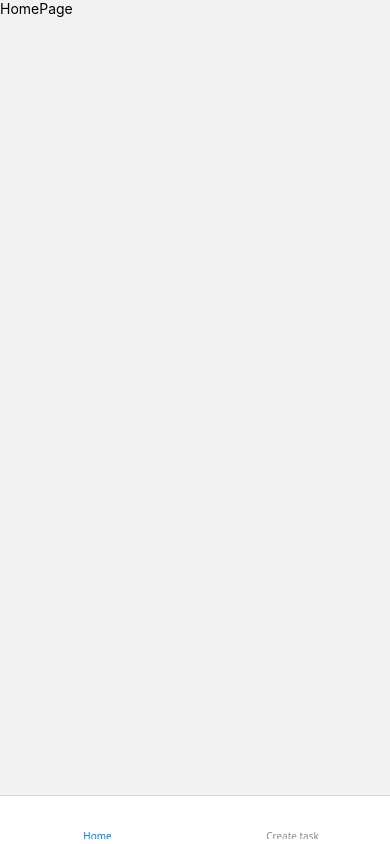
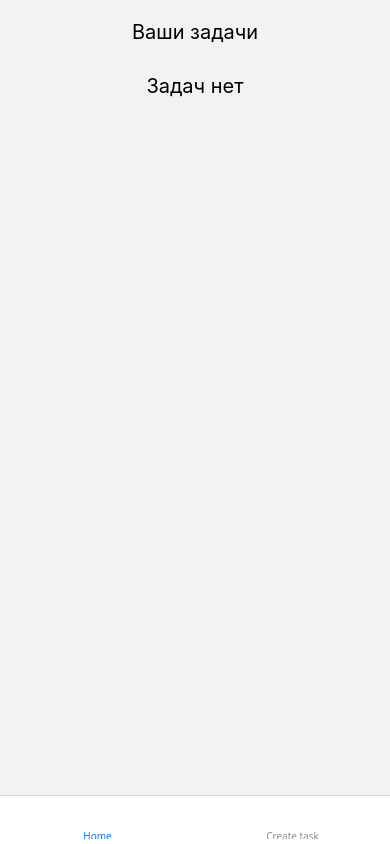
Before and after one commit to BikbaevR/day-time-count, a React Native app in the folder my_super_app/: screen /Home in a window 390 px wide. Built offline with nearby package versions, Linux system fonts and the light colour scheme.

Commit message:
отображение задач

```diff
--- a/my_super_app/App.jsx
+++ b/my_super_app/App.jsx
@@ -5,6 +5,7 @@ import { View, Text, SafeAreaView } from 'react-native';
 import {HomePage} from "./app/components/homePage/HomePage";
 import {AddTaskPage} from "./app/components/addTaskPage/AddTaskPage";
 import {TaskProvider} from "./app/components/taskContext/TaskContext";
+import {MyCarousel} from "./app/components/carousel/Carousel";
 
 
 const Tab = createBottomTabNavigator();
--- /dev/null
+++ b/my_super_app/app/components/carousel/Carousel.jsx
@@ -0,0 +1,82 @@
+import React, { useState } from 'react';
+import { View, Text, Image, StyleSheet, Dimensions, ScrollView } from 'react-native';
+
+const data = [
+    { id: '1', title: 'First Slide', image: 'https://via.placeholder.com/300' },
+    { id: '2', title: 'Second Slide', image: 'https://via.placeholder.com/300' },
+    { id: '3', title: 'Third Slide', image: 'https://via.placeholder.com/300' },
+];
+
+const Carousel = () => {
+    const { width } = Dimensions.get('window');
+    const [activeIndex, setActiveIndex] = useState(0);
+
+    const handleScroll = (event) => {
+        const scrollPosition = event.nativeEvent.contentOffset.x;
+        const index = Math.round(scrollPosition / width);
+        setActiveIndex(index);
+    };
+
+    return (
+        <View>
+            <ScrollView
+                horizontal
+                pagingEnabled
+                onScroll={handleScroll}
+                scrollEventThrottle={16}
+                showsHorizontalScrollIndicator={false}
+            >
+                {data.map((item) => (
+                    <View key={item.id} style={[styles.slide, { width }]}>
+                        <Image source={{ uri: item.image }} style={styles.image} />
+                        <Text style={styles.title}>{item.title}</Text>
+                    </View>
+                ))}
+            </ScrollView>
+            <View style={styles.pagination}>
+                {data.map((_, index) => (
+                    <View
+                        key={index}
+                        style={[
+                            styles.dot,
+                            activeIndex === index && styles.activeDot,
+                        ]}
+                    />
+                ))}
+            </View>
+        </View>
+    );
+};
+
+const styles = StyleSheet.create({
+    slide: {
+        alignItems: 'center',
+    },
+    image: {
+        width: '90%',
+        height: 200,
+        borderRadius: 8,
+    },
+    title: {
+        marginTop: 10,
+        fontSize: 18,
+        color: '#333',
+    },
+    pagination: {
+        flexDirection: 'row',
+        justifyContent: 'center',
+        marginTop: 10,
+    },
+    dot: {
+        width: 10,
+        height: 10,
+        borderRadius: 5,
+        backgroundColor: '#ccc',
+        marginHorizontal: 5,
+    },
+    activeDot: {
+        backgroundColor: '#333',
+    },
+});
+
+export default Carousel;
--- a/my_super_app/app/components/homePage/HomePage.jsx
+++ b/my_super_app/app/components/homePage/HomePage.jsx
@@ -1,40 +1,53 @@
 
-import { View, SafeAreaView, Text } from 'react-native'
-// import {CreatedTask} from "../../static_scripts/createdTask/createdTask";
+import {View, SafeAreaView, Text, StyleSheet, Dimensions, ScrollView} from 'react-native'
 import {useContext, useState} from "react";
 import {TaskContext} from "../taskContext/TaskContext";
+import {TaskCard} from "../taskCard/TaskCard";
+
 
 export const HomePage = () => {
 
     const { tasks } = useContext(TaskContext);
 
+    return (
+        <ScrollView contentContainerStyle={{gap:10}}>
 
-    return (
-        <SafeAreaView>
-            <Text>HomePage</Text>
+        <SafeAreaView style={styles.container}>
 
-            {/*{tasks.map((task) => {*/}
-            {/*    console.log(task.id)*/}
-            {/*})}*/}
+            <Text style={styles.mainText}>Ваши задачи</Text>
 
-            {tasks.map((task, index) => {
-                return (
-                    <View key={index}>
-                        <Text>{task.id}</Text>
-                        <Text>{task.title}</Text>
-                        <Text>{task.description}</Text>
-                        <Text>{task.type}</Text>
-                        <Text>{task.taskStatus}</Text>
-                        <Text>{task.created_at}</Text>
-                        <Text>{task.updated_at}</Text>
-
-                        <Text>==================</Text>
-
-                    </View>
-                )
-            })}
+            {tasks.length > 0 ? tasks.map((task) => (
+                <TaskCard
+                    id={task.id}
+                    title={task.title}
+                    description={task.description}
+                    type={task.type}
+                    taskStatus={task.taskStatus}
+                    created_at={task.created_at}
+                    updated_at={task.updated_at}
+                    key={task.id}
+                />
+            )): <Text style={styles.mainText}>Задач нет</Text>}
 
 
+            {/*<Carousel />*/}
+
         </SafeAreaView>
+        </ScrollView>
+
     )
 }
+const styles = StyleSheet.create({
+    container: {
+        width: Dimensions.get('window').width,
+        height: Dimensions.get('window').height,
+        gap: 10,
+        paddingLeft: 20,
+        paddingRight: 20,
+    },
+    mainText: {
+        marginTop: 20,
+        fontSize: 20,
+        textAlign: 'center',
+    }
+})
--- /dev/null
+++ b/my_super_app/app/components/taskCard/TaskCard.jsx
@@ -0,0 +1,29 @@
+import {View, Text, StyleSheet, Dimensions} from 'react-native';
+import {getRandomColor} from "../../static_scripts/tools/Tools";
+
+
+export const TaskCard = ({id, title, description, type, taskStatus, created_at, updated_at}) => {
+
+    return(
+        <View style={[styles.container, { backgroundColor: getRandomColor(),}]} key={id}>
+            <Text>{id}</Text>
+            <Text>{title}</Text>
+            <Text>{description}</Text>
+            <Text>{type}</Text>
+            <Text>{taskStatus}</Text>
+            <Text>{created_at}</Text>
+            <Text>{updated_at}</Text>
+        </View>
+    )
+}
+
+const styles = StyleSheet.create({
+    container: {
+        // width: Dimensions.get('window').width,
+        height: 'auto',
+        paddingHorizontal: 20,
+        // backgroundColor: '#dc7e7e',
+        borderRadius: 10,
+        paddingVertical: 20
+    }
+})
--- a/my_super_app/app/static_scripts/tools/Tools.js
+++ b/my_super_app/app/static_scripts/tools/Tools.js
@@ -2,3 +2,7 @@
 export const generateId = () => {
     return `${Date.now()}-${Math.random().toString(36).substring(2, 9)}`;
 }
+
+export const getRandomColor = () =>  {
+    return `rgb(${Math.floor(Math.random() * 128)}, ${Math.floor(Math.random() * 128)}, ${Math.floor(Math.random() * 128)})`;
+}
--- a/my_super_app/package.json
+++ b/my_super_app/package.json
@@ -21,6 +21,7 @@
     "react-native-dropdown-picker": "^5.4.6",
     "react-native-safe-area-context": "^4.14.0",
     "react-native-screens": "^4.3.0",
+    "react-native-snap-carousel": "^3.9.1",
     "react-native-web": "^0.19.13",
     "uuid": "^11.0.3"
   },
```
Also changed, not shown: 1 other file (tests, documents, lock files or other folders).
